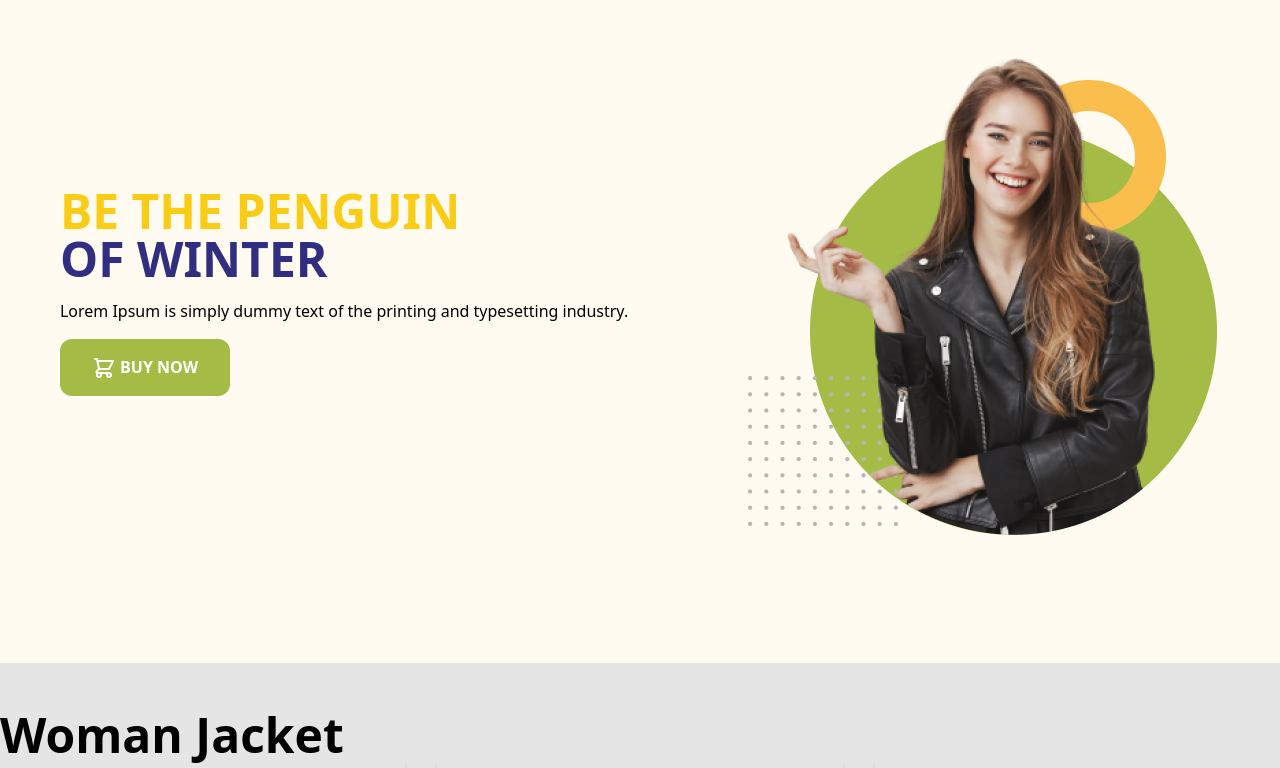
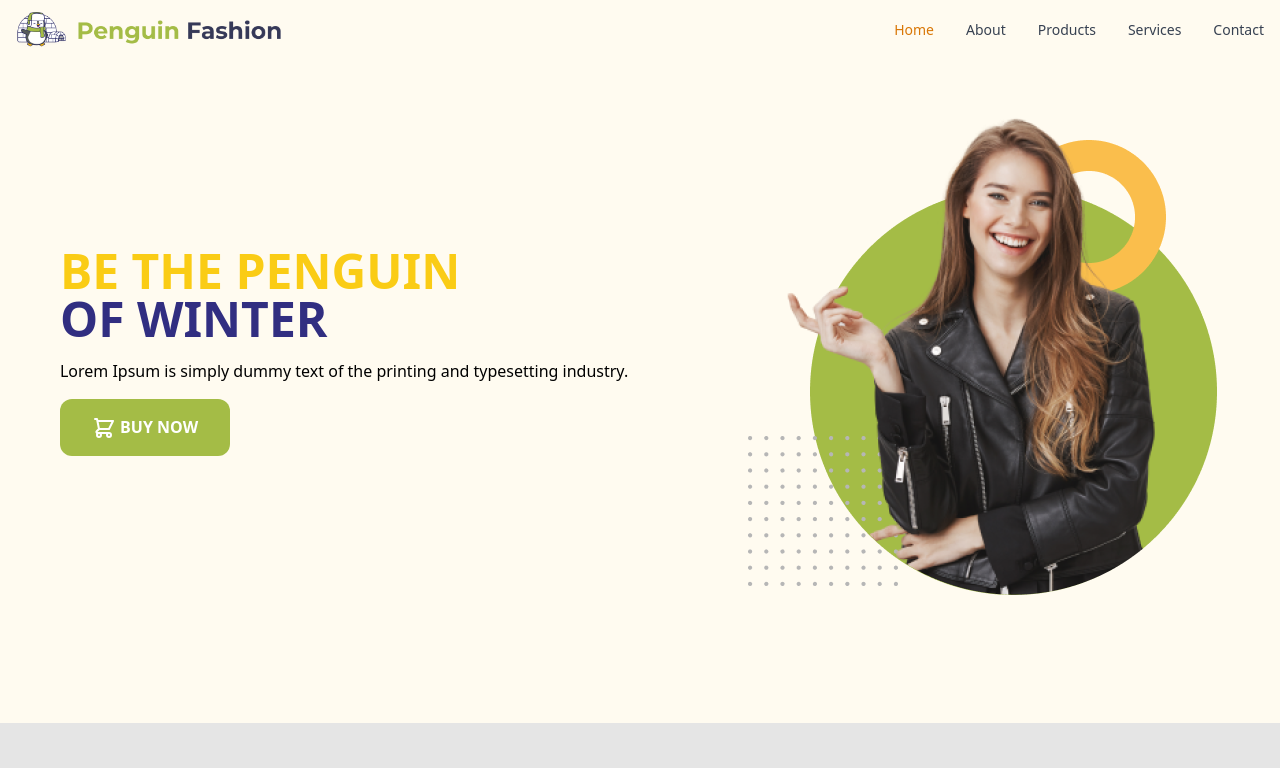
Before and after one commit to Grzafnan/penguin-fashion-responsive, a plain HTML site: page index.html in a window 1280 px wide. Shown: the top 768 px of the page. Drawn offline with nearby package versions, Linux system fonts and the light colour scheme.

Commit message:
added nav

```diff
--- a/index.html
+++ b/index.html
@@ -27,7 +27,97 @@
     </script>
   </head>
   <body>
-    <section class="bg-penguin pb-32 pt-12">
+    <!-- Header Section Start  -->
+    <header>
+      <nav class="bg-penguin px-2 sm:px-4 py-3 dark:bg-gray-900">
+        <div
+          class="container flex flex-wrap justify-between items-center mx-auto"
+        >
+          <a href="#" class="flex items-center">
+            <img
+              src="./images/logo.png"
+              class="mr-3 h-6 sm:h-9"
+              alt="Flowbite Logo"
+            />
+          </a>
+          <button
+            data-collapse-toggle="navbar-collapse"
+            type="button"
+            class="navbar-collapse inline-flex items-center p-2 ml-3 text-sm text-gray-500 rounded-lg md:hidden hover:bg-gray-100 focus:outline-none focus:ring-2 focus:ring-gray-200 dark:text-gray-400 dark:hover:bg-gray-700 dark:focus:ring-gray-600"
+            aria-controls="navbar-collapse"
+            aria-expanded="false"
+          >
+            <span class="sr-only"></span>
+            <svg
+              class="w-6 h-6"
+              aria-hidden="true"
+              fill="currentColor"
+              viewBox="0 0 20 20"
+              xmlns="http://www.w3.org/2000/svg"
+            >
+              <path
+                fill-rule="evenodd"
+                d="M3 5a1 1 0 011-1h12a1 1 0 110 2H4a1 1 0 01-1-1zM3 10a1 1 0 011-1h12a1 1 0 110 2H4a1 1 0 01-1-1zM3 15a1 1 0 011-1h12a1 1 0 110 2H4a1 1 0 01-1-1z"
+                clip-rule="evenodd"
+              ></path>
+            </svg>
+          </button>
+          <div class="hidden w-full md:block md:w-auto" id="navbar-collapse">
+            <ul
+              class="flex flex-col mt-4 md:flex-row md:space-x-8 md:mt-0 md:text-sm md:font-medium"
+            >
+              <li>
+                <a
+                  href="#"
+                  class="block py-2 pr-4 pl-3 text-white bg-[#A4BC46] rounded md:bg-transparent md:text-amber-600 md:p-0 dark:text-white"
+                  aria-current="page"
+                  >Home</a
+                >
+              </li>
+              <li>
+                <a
+                  href="#"
+                  class="block py-2 pr-4 pl-3 text-gray-700 border-b border-gray-100 hover:bg-gray-50 md:hover:bg-transparent md:border-0 md:hover:text-amber-600 md:p-0 dark:text-gray-400 md:dark:hover:text-white dark:hover:bg-gray-700 dark:hover:text-white md:dark:hover:bg-transparent dark:border-gray-700"
+                  >About</a
+                >
+              </li>
+              <li>
+                <a
+                  href="#woman-jacket"
+                  class="block py-2 pr-4 pl-3 text-gray-700 border-b border-gray-100 hover:bg-gray-50 md:hover:bg-transparent md:border-0 md:hover:text-amber-600 md:p-0 dark:text-gray-400 md:dark:hover:text-white dark:hover:bg-gray-700 dark:hover:text-white md:dark:hover:bg-transparent dark:border-gray-700"
+                  >Products</a
+                >
+              </li>
+              <li>
+                <a
+                  href="#services"
+                  class="block py-2 pr-4 pl-3 text-gray-700 border-b border-gray-100 hover:bg-gray-50 md:hover:bg-transparent md:border-0 md:hover:text-amber-600 md:p-0 dark:text-gray-400 md:dark:hover:text-white dark:hover:bg-gray-700 dark:hover:text-white md:dark:hover:bg-transparent dark:border-gray-700"
+                  >Services</a
+                >
+              </li>
+              <li>
+                <a
+                  href="#"
+                  class="block py-2 pr-4 pl-3 text-gray-700 hover:bg-gray-50 md:hover:bg-transparent md:border-0 md:hover:text-amber-600 md:p-0 dark:text-gray-400 md:dark:hover:text-white dark:hover:bg-gray-700 dark:hover:text-white md:dark:hover:bg-transparent"
+                  >Contact</a
+                >
+              </li>
+            </ul>
+          </div>
+        </div>
+        <!-- nav script start -->
+        <script>
+          const btn = document.querySelector("button.navbar-collapse");
+          const menu = document.querySelector("#navbar-collapse");
+
+          btn.addEventListener("click", () => {
+            menu.classList.toggle("hidden");
+          });
+        </script>
+        <!-- nav script end -->
+      </nav>
+      <!-- Banner Start  -->
+      <section class="bg-penguin pb-32 pt-12" id="banner">
         <div class="container mx-auto sm:flex justify-around items-center">
           <div class="space-y-4">
             <h1 class="text-5xl uppercase font-bold">
@@ -64,7 +154,9 @@
           </div>
         </div>
       </section>
-
+      <!-- Banner End  -->
+    </header>
+    <!-- Header section end  -->
     <main class="container mx-auto">
       <!-- Woman Jacket Start  -->
       <section class="mt-12" id="woman-jacket">
@@ -283,8 +375,8 @@
       </section>
       <!-- Man Jacket End   -->
 
-      <!-- Man Jacket End   -->
-      <section class="mt-32">
+      <!-- Service section Start   -->
+      <section class="mt-32" id="services">
         <div
           class="grid lg:grid-cols-2 sm:grid-cols-1 gap-7 m-4 lg:m-0 rounded-lg"
         >
```
Lines whose indentation alone changed are shown as unchanged.
